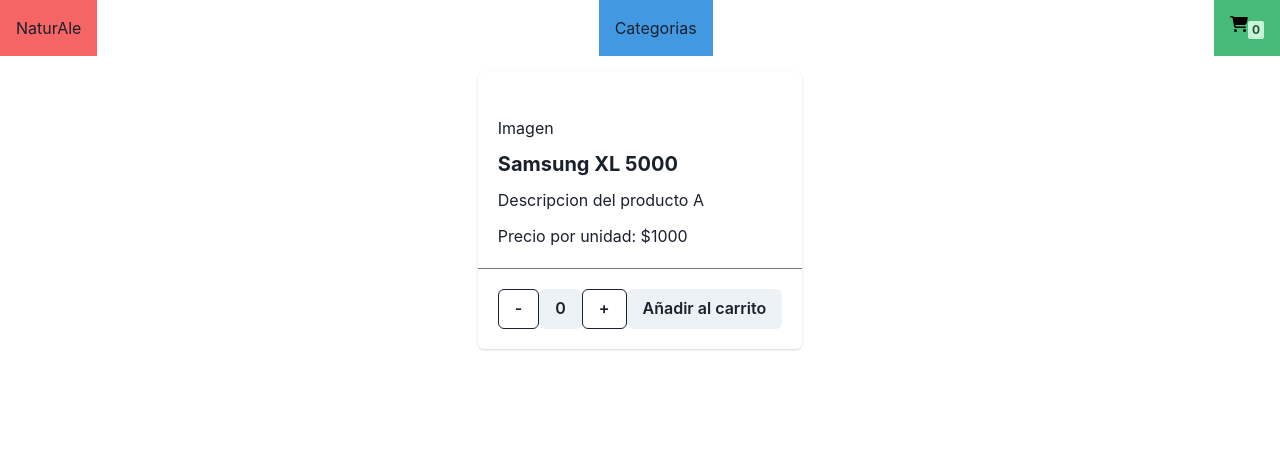
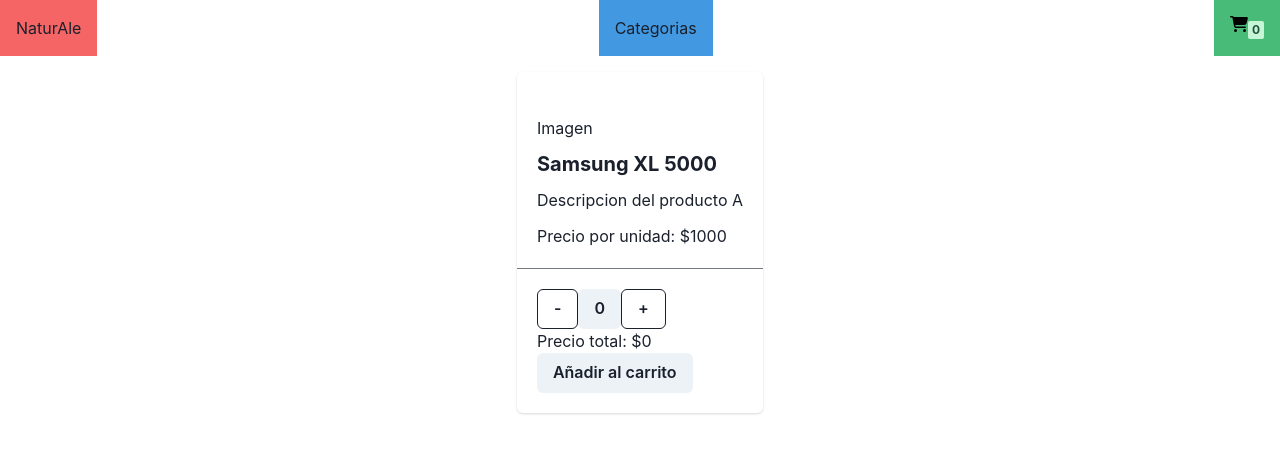
Before and after one commit to lautisil/EntregaFinal-SilvestroJorgeLautaro, a React (Vite) app: page /item/1 in a window 1280 px wide. Shown: the top 452 px of the page. Built offline with nearby package versions, Linux system fonts and the light colour scheme.

Commit message:
Carrito Part1

```diff
--- a/src/App.jsx
+++ b/src/App.jsx
@@ -4,11 +4,15 @@
 import ItemDetailContainer from './componentes/ItemDetailContainer'
 import ItemListContainer from './componentes/ItemListContainer'
 import Cart from './componentes/Cart'
+import ShoppingCartProvider from './context/ShoppingCartContext'
+import ItemDetail from './componentes/ItemDetail'
 
 const App = () => {
 
   return (
     <BrowserRouter>
+
+      <ShoppingCartProvider>
 
         <NavBar />
 
@@ -20,6 +24,8 @@
           <Route exact path='/cart' element={<Cart />} />
 
         </Routes>
+
+      </ShoppingCartProvider>
 
     </BrowserRouter>
   )
--- a/src/componentes/ItemCount.jsx
+++ b/src/componentes/ItemCount.jsx
@@ -1,33 +1,15 @@
 import { Box, Button, Flex, Spacer } from '@chakra-ui/react'
-import React, { useState } from 'react'
 
-const ItemCount = () => {
-
-    const [contador, setContador] = useState(0)
-
-    const suma = () => {
-        contador < 10 ? setContador(contador + 1) : alert("No se cuenta con stock")
-    }
-
-    const resta = () => {
-        contador > 0 ? setContador(contador - 1) : alert("No existe en el carrito")
-    }
-
-    const agregar = () => {
-        alert(`Productos agregados: ${ contador}`)
-    }
+const ItemCount = ({suma, resta, cantidad}) => {
 
      return (
        <Flex>
             <Box>
                 <Button variant="outline" colorScheme='white' onClick={resta}>-</Button>
-                <Button>{contador}</Button>
+                <Button>{cantidad}</Button>
                 <Button variant="outline" colorScheme='white' onClick={suma}>+</Button>
             </Box>
             <Spacer />
-            <Box>
-                <Button onClick={agregar}>Añadir al carrito</Button>
-            </Box>
        </Flex>
      )
 }
--- a/src/componentes/ItemDetail.jsx
+++ b/src/componentes/ItemDetail.jsx
@@ -1,18 +1,28 @@
 import React from 'react'
-import { Card, CardBody, Stack, Heading, Text, Divider, CardFooter, ButtonGroup,Button } from '@chakra-ui/react'
 import { useState } from 'react'
+import { Box, Card, CardBody, Stack, Heading, Text, Divider, CardFooter, ButtonGroup,Button } from '@chakra-ui/react'
 import ItemCount from './ItemCount'
 
-const ItemDetail = ( {stock, name, description, price, image} ) => {
+const ItemDetail = ( {id, name, description, price, image} ) => {
 
-  const [contador, setContador] = useState(0)
+  const enviarAlCarrito = () => agregarAlCarrito(id, cantidad)
+
+  const [cantidad, setContador] = useState(0)
+
+  const suma = () => {
+      cantidad < 10 ? setContador(cantidad + 1) : alert("No se cuenta con stock")
+  }
+
+  const resta = () => {
+      cantidad > 0 ? setContador(cantidad - 1) : ""
+  }
 
   return (
     <>
       <Card maxW='sm'>
           <CardBody>
               <Stack mt='6' spacing='3'>
-                  {/* <img src={p.image} alt="" /> */}
+                  {/* <img src={image} alt="" /> */}
                   <p>Imagen</p>
                   <Heading size='md'>{name}</Heading>
                   <Text>
@@ -26,7 +36,11 @@
           <Divider />
           <CardFooter>
               <ButtonGroup spacing='2'>
-                  <ItemCount />
+                  <Box>
+                    <ItemCount suma={suma} resta={resta} cantidad={cantidad} />
+                    <Text>Precio total: ${price * cantidad}</Text>
+                    <Button onClick={enviarAlCarrito}>Añadir al carrito</Button>
+                  </Box>
               </ButtonGroup>
           </CardFooter>
       </Card>
--- /dev/null
+++ b/src/context/ShoppingCartContext.jsx
@@ -0,0 +1,28 @@
+import { createContext, useState } from "react";
+import listProducts from "../componentes/ListProducts";
+
+
+export const CartContext = createContext(null)
+
+
+export const ShoppingCartProvider =({ children }) => {
+
+        const [cart, setCart] = useState([])
+
+        const agregarAlCarrito = (id, cantidad) => {
+
+        }
+
+
+
+
+        return (
+            <CartContext.Provider value={(cart, setCart, agregarAlCarrito)}>
+                {children}
+            </CartContext.Provider>
+        )
+
+    }
+
+
+export default ShoppingCartProvider
```
Lines whose indentation alone changed are shown as unchanged.
